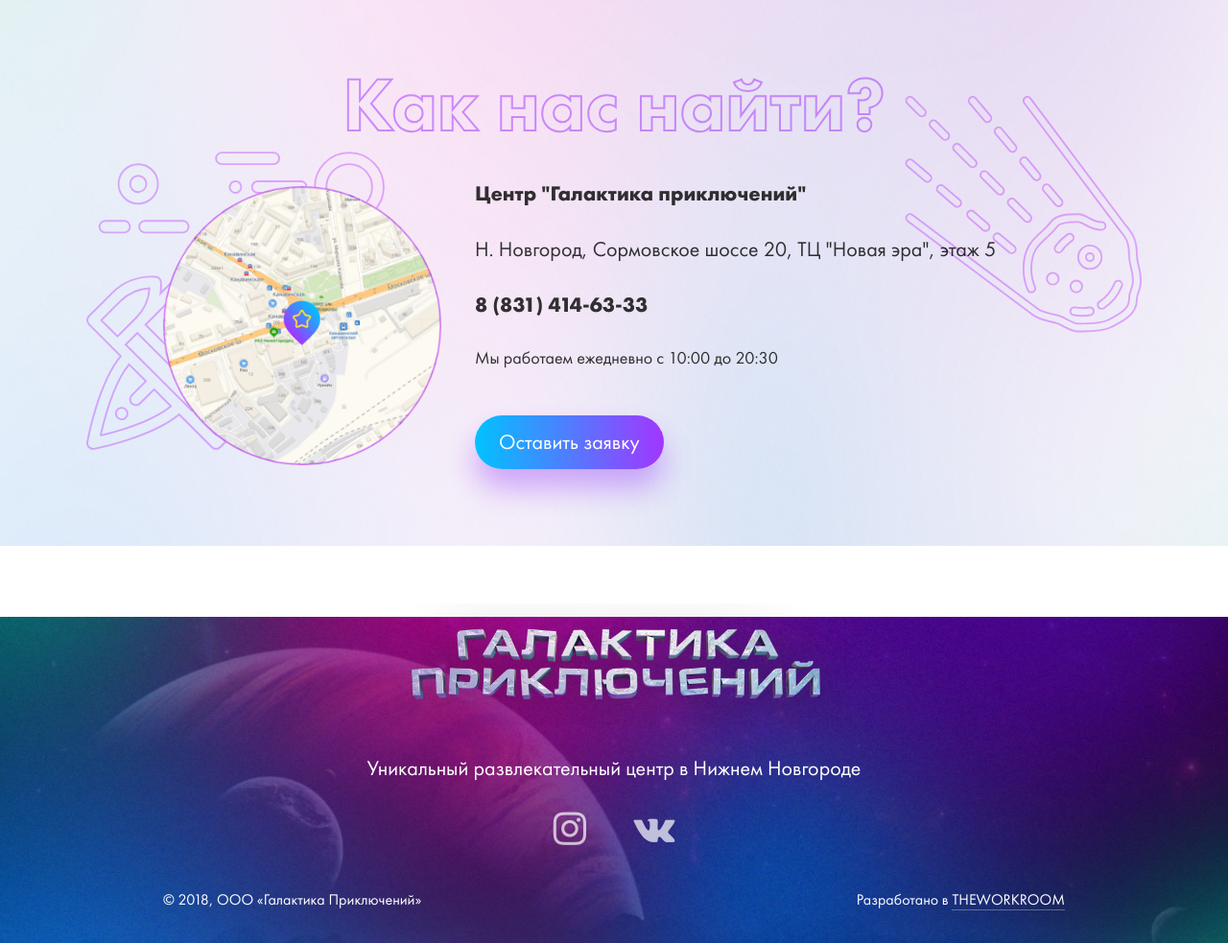
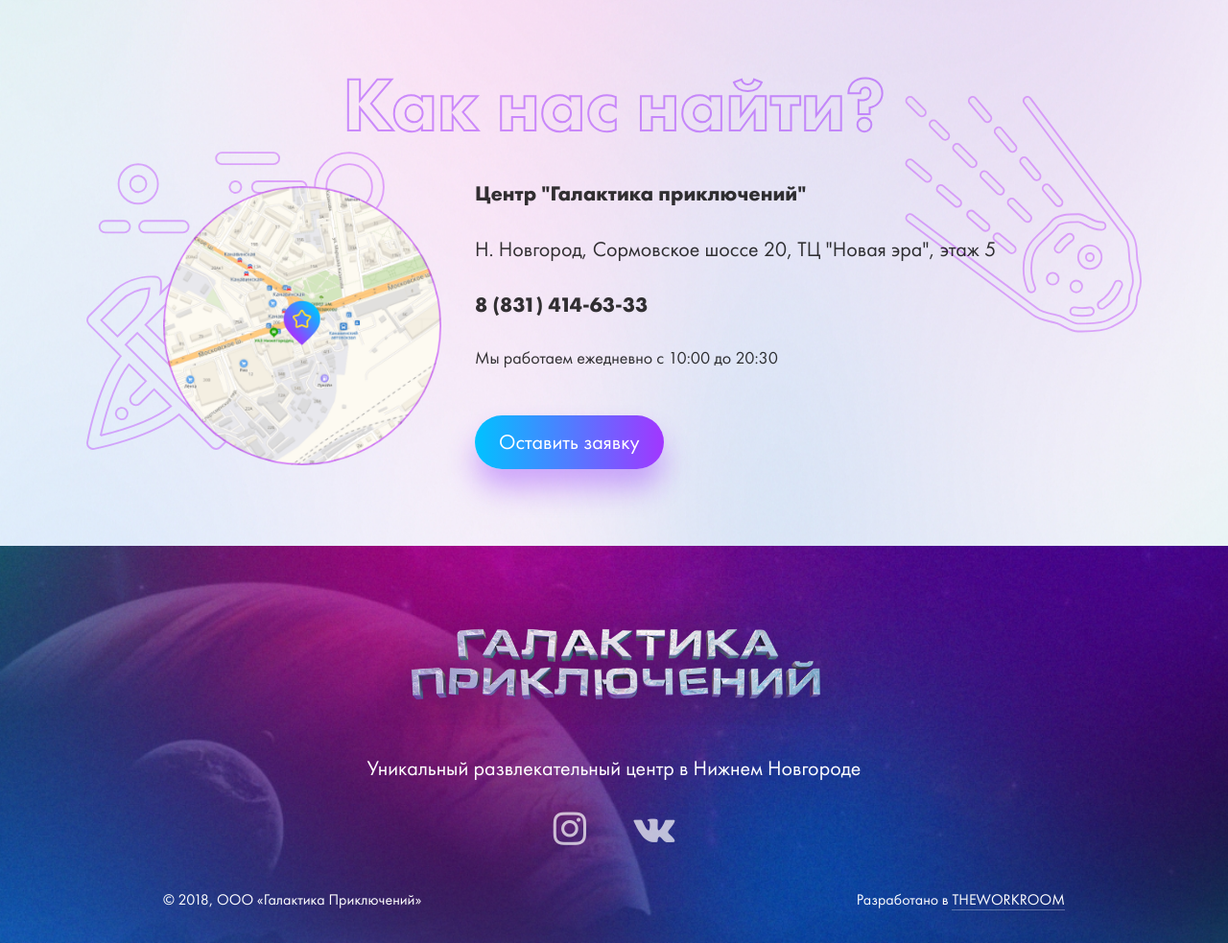
Before and after one commit to suxscribe/galaktika, a PHP site: page /index.php in a window 1280 px wide. Shown: the part 4534-5517 px from the top of the page at 96% size. Run offline with PHP 8.4, Linux system fonts and the light colour scheme; some libraries are stand-ins or nearby versions.

Commit message:
Update custom.css

```diff
--- a/css/custom.css
+++ b/css/custom.css
@@ -908,7 +908,7 @@
 	background: url(../images/footer-bg.jpg) no-repeat;
 	-webkit-background-size: cover;
 	background-size: cover;
-	background-size: 100vw;
+	background-size: auto 415px;
 	background-attachment: fixed;
 	background-position: bottom;
 }
```
